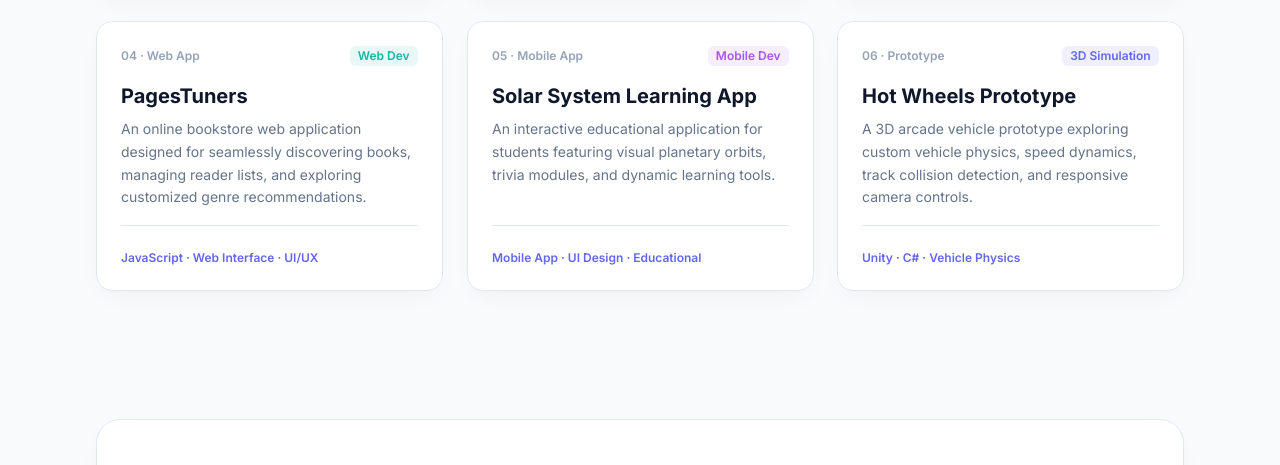
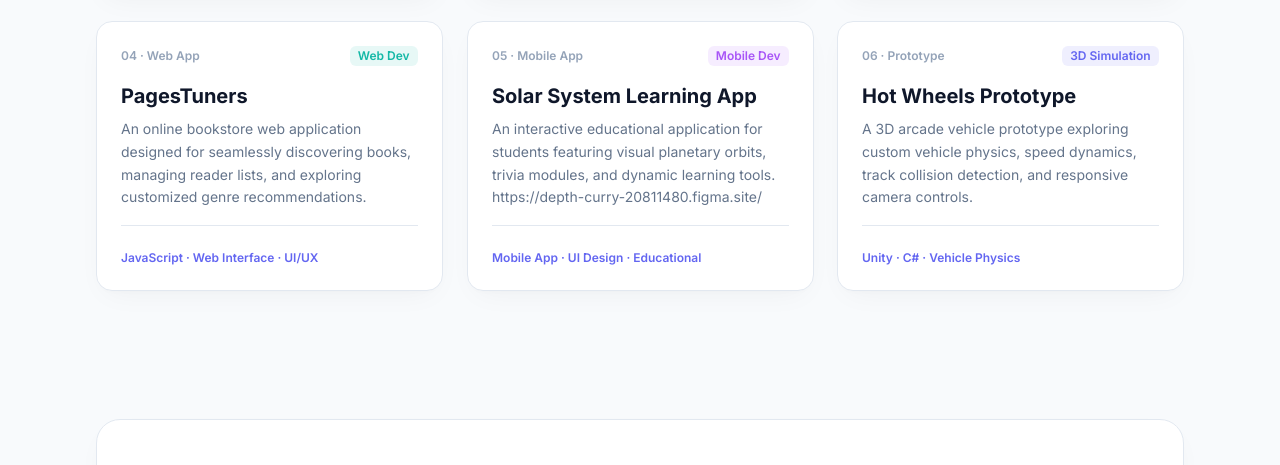
Before and after one commit to Gaxz-hub/profileinfo, a plain HTML site: page index.html in a window 1280 px wide. Shown: the part 3085-3550 px from the top of the page. Drawn offline with nearby package versions, Linux system fonts and the light colour scheme.

Commit message:
Solarlink

```diff
--- a/index.html
+++ b/index.html
@@ -567,6 +567,7 @@
               <h3 class="text-xl font-bold group-hover:text-purple-500 transition-colors" style="color: var(--text-main);">Solar System Learning App</h3>
               <p class="mt-2 text-sm leading-relaxed" style="color: var(--text-muted);">
                 An interactive educational application for students featuring visual planetary orbits, trivia modules, and dynamic learning tools.
+                https://depth-curry-20811480.figma.site/
               </p>
             </div>
             <div class="pt-6 mt-4 border-t text-xs font-semibold" style="border-color: var(--border-color); color: var(--accent-primary);">
```
